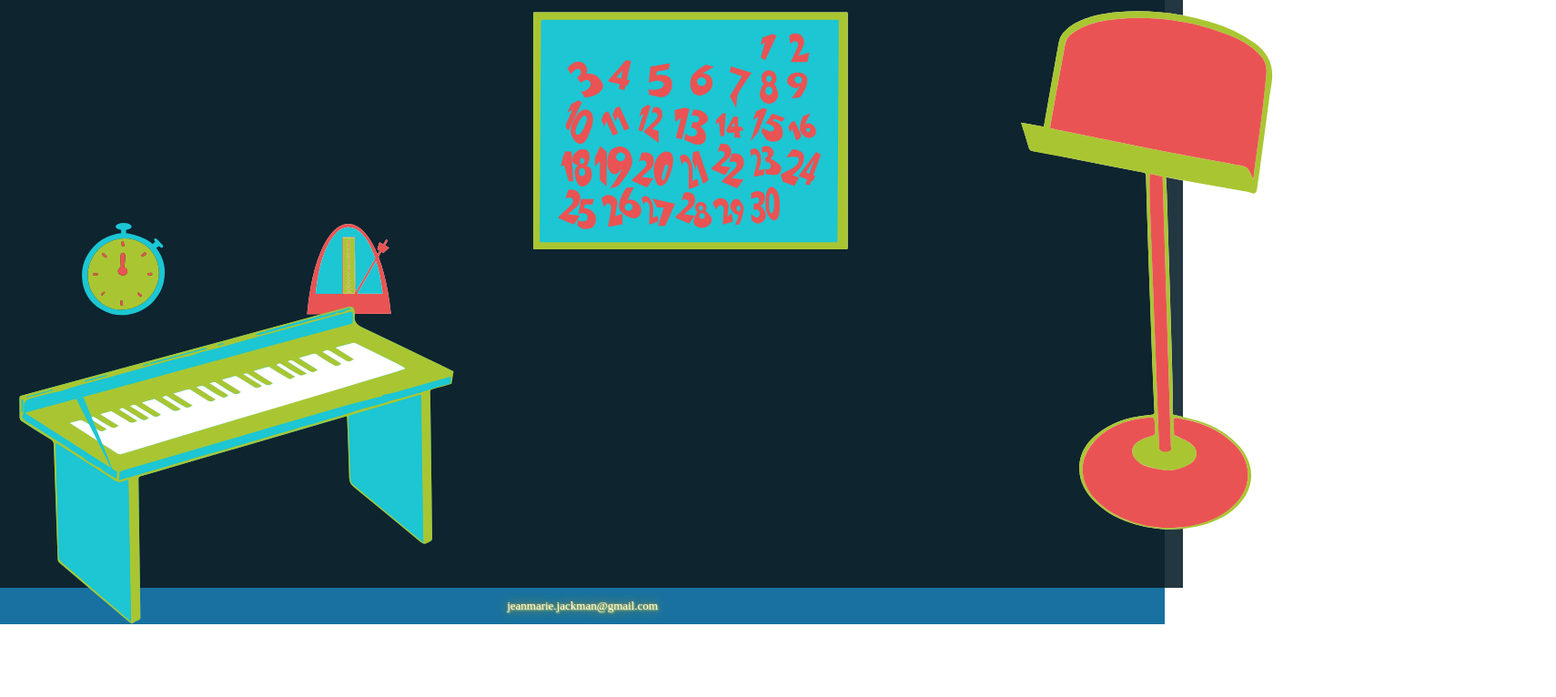
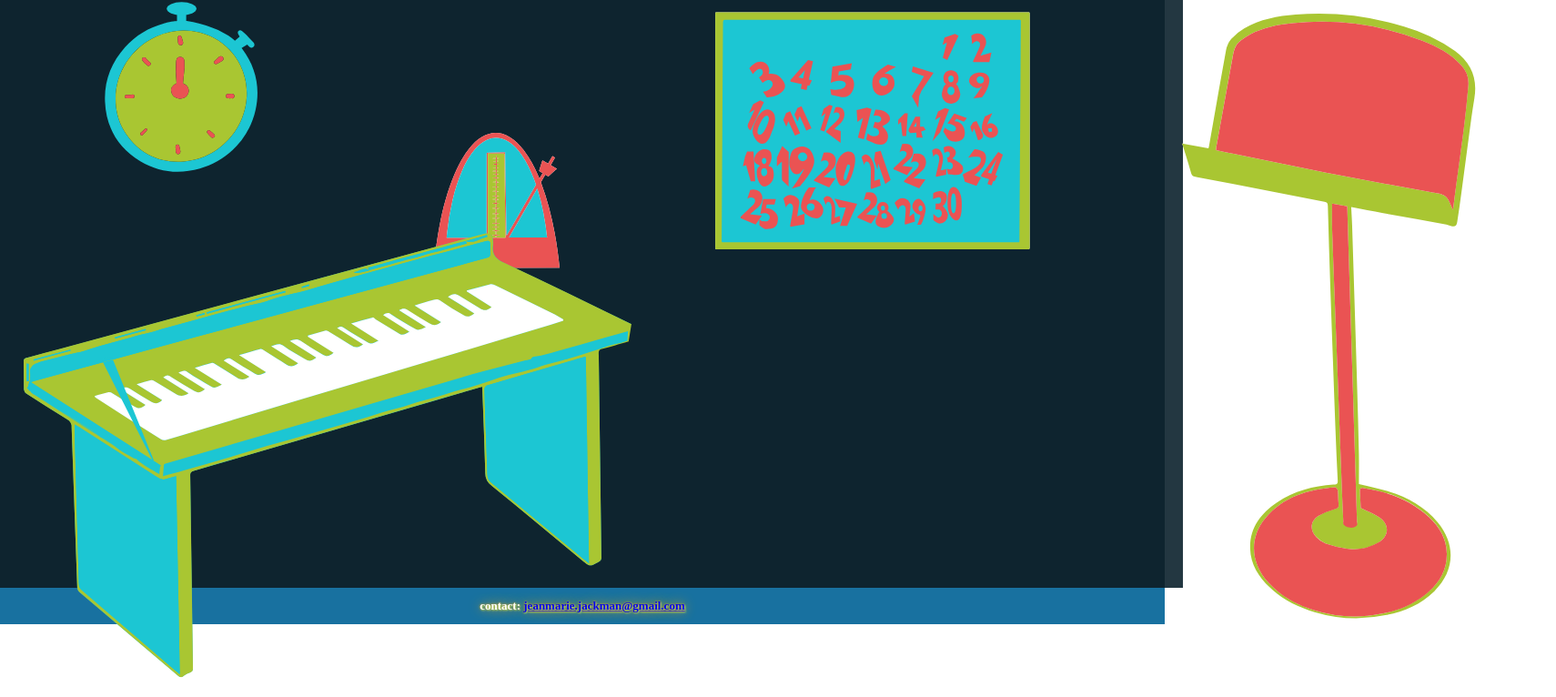
Before and after one commit to JeanmarieJackman/MusicaPractica, a React (Create React App) app: page / in a window 1280 px wide. Shown: the part 114-880 px from the top of the page at 91% size, 1710 px wide, since content can reach past the window. Built offline with nearby package versions, Linux system fonts and the light colour scheme.

Commit message:
resized and repositioned icons, added shake on hover to keyboard and musicstand, added email contact

```diff
--- a/src/App.css
+++ b/src/App.css
@@ -166,7 +166,7 @@ div.sidebar button {
   max-height: 40vh;
 }
 .item5 { grid-area: keyboard;
-  height: 40vh;
+  height: 50vh;
 }
 .item6 { grid-area: top-space;
   /* max-height: 10vh; */
@@ -181,11 +181,43 @@ div.sidebar button {
 img {
   /* border-radius: 50%; */
   -webkit-transition: -webkit-transform .8s ease-in-out;
-          /* transition:         transform .8s ease-in-out; */
+          transition:         transform .8s ease-in-out;
 }
 img:hover {
   -webkit-transform: rotate(360deg);
           transform: rotate(360deg);
+}
+
+.item4:hover {
+  animation: shake 0.82s cubic-bezier(.36,.07,.19,.97) both;
+  transform: translate3d(0, 0, 0);
+  backface-visibility: hidden;
+  perspective: 1000px;
+}
+
+.item5:hover {
+  animation: shake 0.82s cubic-bezier(.36,.07,.19,.97) both;
+  transform: translate3d(0, 0, 0);
+  backface-visibility: hidden;
+  perspective: 1000px;
+}
+
+@keyframes shake {
+  10%, 90% {
+    transform: translate3d(-1px, 0, 0);
+  }
+
+  20%, 80% {
+    transform: translate3d(2px, 0, 0);
+  }
+
+  30%, 50%, 70% {
+    transform: translate3d(-4px, 0, 0);
+  }
+
+  40%, 60% {
+    transform: translate3d(4px, 0, 0);
+  }
 }
 
 .grid-container > div {
--- a/src/App.js
+++ b/src/App.js
@@ -34,7 +34,7 @@ class App extends React.Component {
 
       </main>
       <footer className="App-footer">
-          <p className="app-name">jeanmarie.jackman@gmail.com</p>
+          <h4 className="app-name">contact:   <a href={'jeanmarie.jackman@gmail.com'}>  jeanmarie.jackman@gmail.com</a></h4>
         </footer>
       </div>
   )
@@ -42,19 +42,3 @@ class App extends React.Component {
 }
 
 export default App;
-
-{/* <div className="App">
-        <header className="App-header">
-          <div >
-          <h1 className="app-name">Musica<b>Practica</b></h1>
-          </div>
-        </header>
-        <main>
-          <PrLogContainer />
-          <footer className="App-footer">
-          <p className="app-name">jeanmarie.jackman@gmail.com</p>
-          </footer>
-        </main>
-
-      </div>
-    ); */}
--- a/src/components/Home.js
+++ b/src/components/Home.js
@@ -18,10 +18,10 @@ class Home extends React.Component {
             <>
                 <div class="grid-container">
                     <div class="item1"><img src={PrCalendar} alt="Calendar" width="500" height="300" onClick={() => history.push('/PrLogContainer')} /></div>
-                    <div class="item2"><img src={Timer} alt="Timer" width="100" height="600"/></div>
-                    <div class="item3"><img src={Metronome} alt="Metronome" width="100" height="600"/></div>
-                    <div class="item4"><img src={MusicStand} alt="Music-Stand" width="500" height="600" style={{transform: 'scaleX(-1)'}} /></div>
-                    <div class="item5"><img src={Keyboard} alt="Keyboard" width="500" height="600" style={{transform: 'scaleX(1)'}} /></div>
+                    <div class="item2"><img src={Timer} alt="Timer" width="200" height="200"/></div>
+                    <div class="item3"><img src={Metronome} alt="Metronome" width="150" height="450"/></div>
+                    <div class="item4"><img src={MusicStand} alt="Music-Stand" width="500" height="700" style={{transform: 'scaleX(-1)'}} /></div>
+                    <div class="item5"><img src={Keyboard} alt="Keyboard" width="700" height="600" style={{transform: 'scaleX(1)'}} /></div>
                     <div class="item6"></div>
                     <div class="item7"></div>
                     <div class="item8"></div>
```
Also changed, not shown: 1 other file (tests, documents, lock files or other folders).
